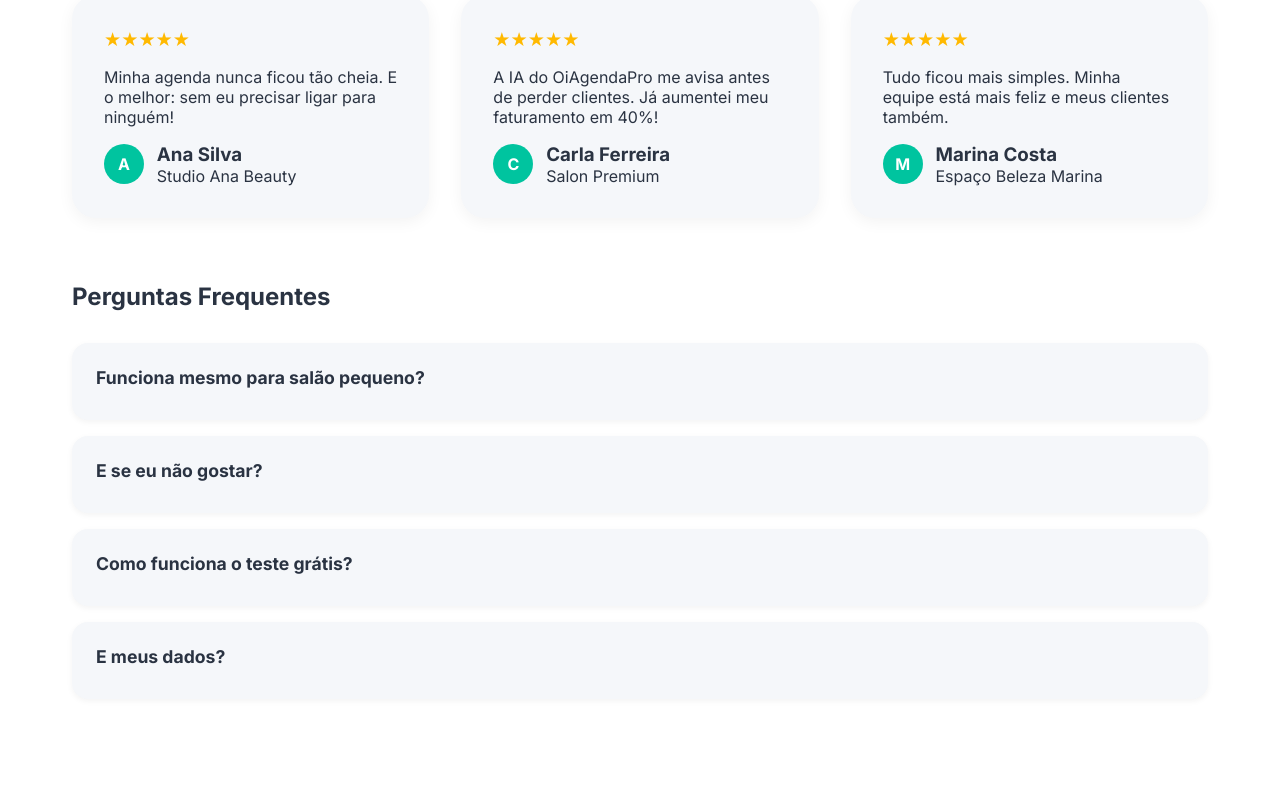
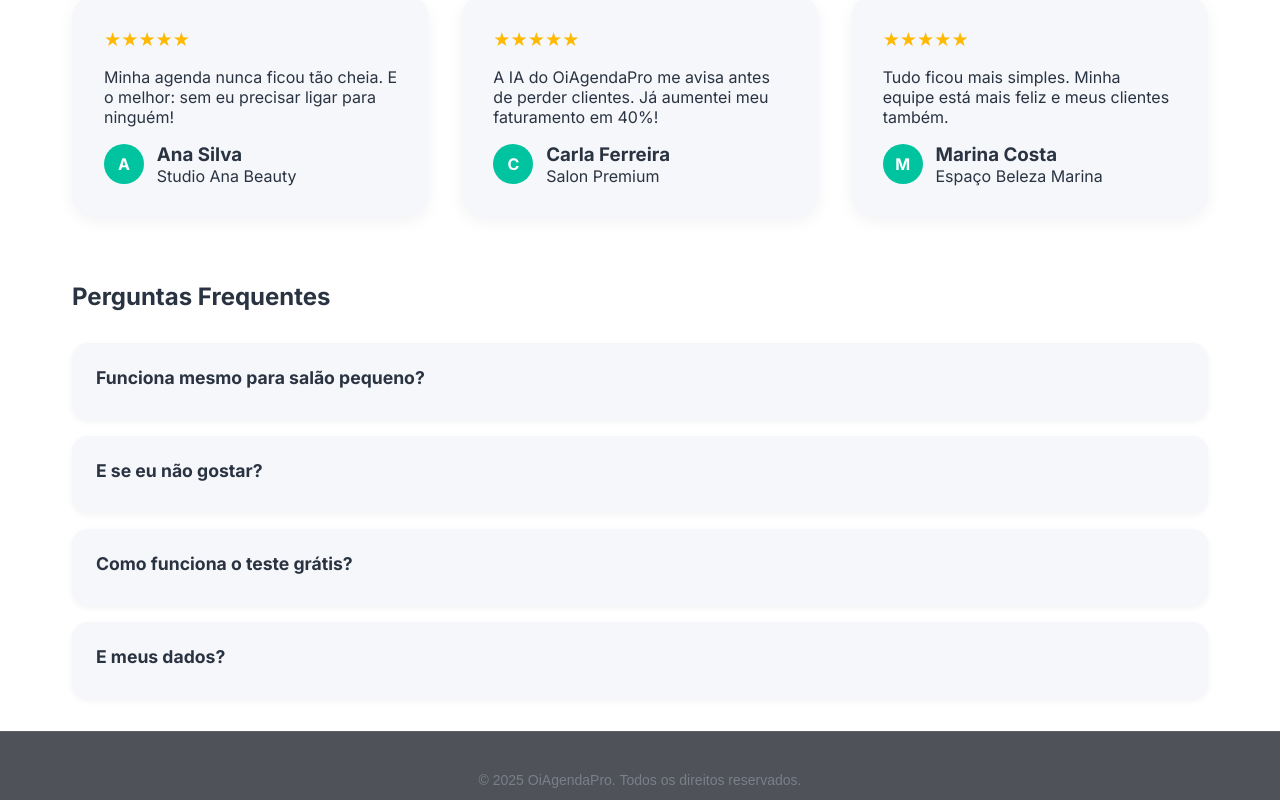
Before and after one commit to Marinamorais/AgendaPro-Front, a Next.js app: page / in a window 1280 px wide. Shown: the part 2115-2915 px from the top of the page. Before the commit the page ends 2846 px from the top, so only its background shows below. Built offline with nearby package versions, Linux system fonts and the light colour scheme.

Commit message:
Add FooterComponent with styles and integrate into Home page

```diff
--- /dev/null
+++ b/app/components/FooterComponent/FooterComponent.module.css
@@ -0,0 +1,80 @@
+.footer {
+  width: 100%;
+  background: rgba(20, 24, 32, 0.75);
+  backdrop-filter: blur(12px);
+  border-top: 1px solid rgba(255,255,255,0.08);
+  padding: 24px 20px 12px;
+  color: #e6e9ef;
+  display: flex;
+  flex-direction: column;
+  align-items: center;
+  font-family: sans-serif;
+}
+
+.container {
+  width: 100%;
+  max-width: 1200px;
+  display: flex;
+  flex-wrap: wrap;
+  justify-content: space-between;
+  align-items: center;
+  gap: 16px;
+}
+
+.brandText {
+  font-size: 20px;
+  font-weight: 700;
+  color: #00C49F;
+}
+
+.nav {
+  display: flex;
+  gap: 16px;
+  flex-wrap: wrap;
+}
+
+.link {
+  color: #a6adbb;
+  text-decoration: none;
+  font-weight: 600;
+  transition: color 0.2s ease;
+}
+
+.link:hover {
+  color: #00C49F;
+}
+
+.social {
+  display: flex;
+  gap: 12px;
+}
+
+.socialLink {
+  font-size: 20px;
+  color: #a6adbb;
+  transition: color 0.2s ease, transform 0.2s ease;
+}
+
+.socialLink:hover {
+  color: #00C49F;
+  transform: translateY(-2px);
+}
+
+.copy {
+  margin-top: 16px;
+  font-size: 14px;
+  color: #7a7f8c;
+  text-align: center;
+}
+
+/* Responsivo */
+@media (max-width: 600px) {
+  .container {
+    flex-direction: column;
+    align-items: center;
+  }
+
+  .nav {
+    justify-content: center;
+  }
+}
--- a/app/components/FooterComponent/page.jsx
+++ b/app/components/FooterComponent/page.jsx
@@ -0,0 +1,16 @@
+"use client";
+import React from "react";
+import styles from "./FooterComponent.module.css";
+
+const FooterComponent = () => {
+  return (
+    <footer className={styles.footer}>
+
+      <div className={styles.copy}>
+        &copy; {new Date().getFullYear()} OiAgendaPro. Todos os direitos reservados.
+      </div>
+    </footer>
+  );
+};
+
+export default FooterComponent;
--- a/app/page.js
+++ b/app/page.js
@@ -2,6 +2,7 @@
 import React, { useState, useEffect, useRef } from "react";
 import styles from "./page.module.css";
 import HeaderComponent from "./components/HeaderComponent/page";
+import FooterComponent from "./components/FooterComponent/page";
 
 export default function Home() {
   // ------------------------
@@ -185,6 +186,7 @@
         </div>
       </section>
     </div>
+    <FooterComponent/>
     </main>
   );
 }
```
